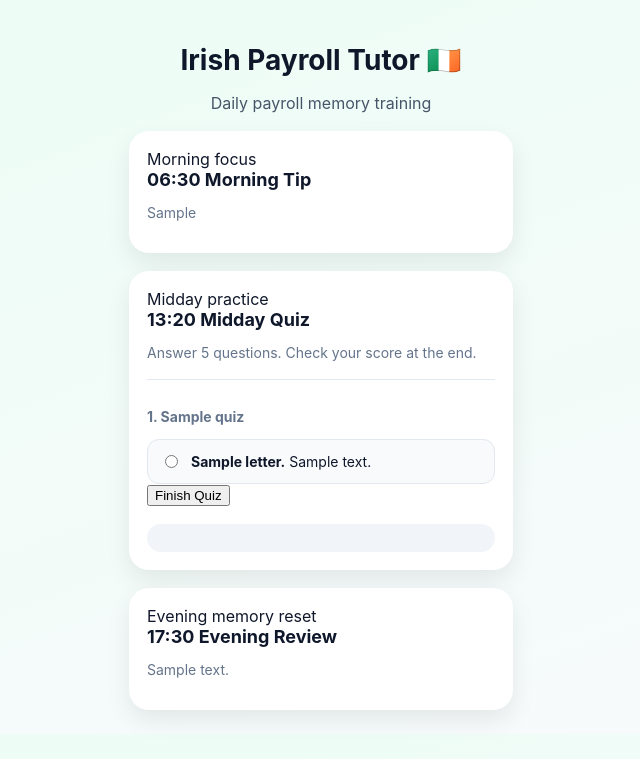
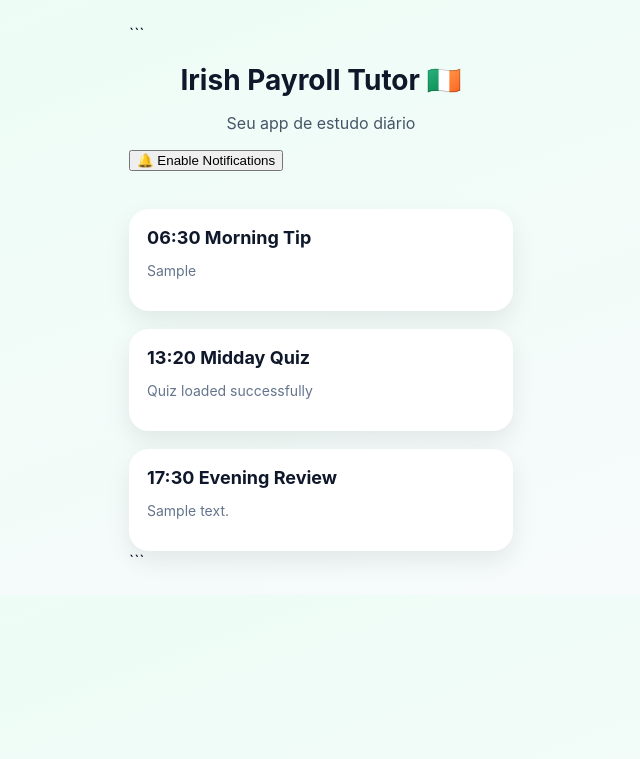
Before and after one commit to brunonfreitas/irish-payroll-tutor, a Flask app: template templates/index.html in a window 1280 px wide. Shown: the top 759 px of the page, without its empty margins (319-959 px from the left). Run offline with Flask 3, Linux system fonts and the light colour scheme; the template is opened without the code that fills it: most values are stand-ins (such as "Sample title", 1, 10 or a date in 2020); some libraries are stand-ins or nearby versions.

Commit message:
add notification button

````diff
--- a/templates/index.html
+++ b/templates/index.html
@@ -1,146 +1,73 @@
 <!DOCTYPE html>
+
 <html lang="en">
 <head>
   <meta charset="UTF-8" />
-  <meta name="viewport" content="width=device-width, initial-scale=1.0" />
+  <meta name="viewport" content="width=device-width, initial-scale=1.0"/>
 
   <title>Irish Payroll Tutor</title>
 
-  <link rel="stylesheet" href="/static/style.css" />
+  <link rel="stylesheet" href="/static/style.css"/>
 
   <script src="https://cdn.onesignal.com/sdks/web/v16/OneSignalSDK.page.js" defer></script>
+
   <script>
     window.OneSignalDeferred = window.OneSignalDeferred || [];
     OneSignalDeferred.push(async function(OneSignal) {
       await OneSignal.init({
-        appId: "10b8a735-f31d-446a-8af0-bbb1fdd2b408",
-        promptOptions: {
-          slidedown: {
-            enabled: true
-          }
-        }
+        appId: "10b8a735-f31d-446a-8af0-bbb1fdd2b408"
       });
     });
+
+    function enableNotifications() {
+      OneSignalDeferred.push(function(OneSignal) {
+        OneSignal.showNativePrompt();
+      });
+    }
   </script>
+
 </head>
 
 <body>
   <main class="app">
 
-    <header class="app-header">
-      <h1>Irish Payroll Tutor 🇮🇪</h1>
-      <p>Daily payroll memory training</p>
-    </header>
+```
+<h1>Irish Payroll Tutor 🇮🇪</h1>
+<p>Seu app de estudo diário</p>
 
-    <section class="card routine-card" id="morning">
-      <div class="card-label">Morning focus</div>
-      <h2>06:30 Morning Tip</h2>
+<!-- BOTÃO NOVO -->
+<button onclick="enableNotifications()" style="margin-bottom:20px;">
+  🔔 Enable Notifications
+</button>
 
-      {% if morning_tip %}
-        <p class="study-text">{{ morning_tip }}</p>
-      {% else %}
-        <p class="study-text muted">Add Morning Tips inside your chapter .md file.</p>
-      {% endif %}
-    </section>
+<div class="card">
+  <h2>06:30 Morning Tip</h2>
+  {% if morning_tip %}
+    <p>{{ morning_tip }}</p>
+  {% else %}
+    <p>Add Morning Tips inside your chapter .md file.</p>
+  {% endif %}
+</div>
 
-    <section class="card routine-card" id="quiz">
-      <div class="card-label">Midday practice</div>
-      <h2>13:20 Midday Quiz</h2>
-      <p class="helper-text">Answer 5 questions. Check your score at the end.</p>
+<div class="card">
+  <h2>13:20 Midday Quiz</h2>
+  {% if quizzes %}
+    <p>Quiz loaded successfully</p>
+  {% else %}
+    <p>No quiz found in your .md file.</p>
+  {% endif %}
+</div>
 
-      {% if quizzes %}
-        <form id="quizForm">
-          {% for quiz in quizzes %}
-            {% set question_index = loop.index0 %}
-
-            <div class="quiz-question">
-              <p class="question-text">
-                <strong>{{ loop.index }}. {{ quiz.question }}</strong>
-              </p>
-
-              {% for option in quiz.options %}
-                <label class="option">
-                  <input
-                    type="radio"
-                    name="q{{ question_index }}"
-                    value="{{ option.letter }}"
-                    data-correct="{{ quiz.correct }}"
-                  >
-                  <span><strong>{{ option.letter }}.</strong> {{ option.text }}</span>
-                </label>
-              {% endfor %}
-            </div>
-          {% endfor %}
-
-          <button type="button" onclick="checkQuiz()">Finish Quiz</button>
-        </form>
-
-        <div id="quizResult" class="result"></div>
-      {% else %}
-        <p class="study-text muted">No quiz found in your .md file.</p>
-      {% endif %}
-    </section>
-
-    <section class="card routine-card" id="review">
-      <div class="card-label">Evening memory reset</div>
-      <h2>17:30 Evening Review</h2>
-
-      {% if evening_review %}
-        <p class="study-text">{{ evening_review }}</p>
-      {% else %}
-        <p class="study-text muted">Add Evening Reviews inside your chapter .md file.</p>
-      {% endif %}
-    </section>
+<div class="card">
+  <h2>17:30 Evening Review</h2>
+  {% if evening_review %}
+    <p>{{ evening_review }}</p>
+  {% else %}
+    <p>Add Evening Reviews inside your chapter .md file.</p>
+  {% endif %}
+</div>
+```
 
   </main>
-
-  <script>
-    function checkQuiz() {
-      const questions = document.querySelectorAll(".quiz-question");
-      let correct = 0;
-      let answered = 0;
-      let total = questions.length;
-
-      questions.forEach((question) => {
-        const selected = question.querySelector("input[type='radio']:checked");
-        const labels = question.querySelectorAll("label.option");
-
-        labels.forEach(label => {
-          label.classList.remove("correct", "wrong");
-        });
-
-        labels.forEach(label => {
-          const input = label.querySelector("input");
-          const correctLetter = input.dataset.correct;
-
-          if (input.value === correctLetter) {
-            label.classList.add("correct");
-          }
-        });
-
-        if (selected) {
-          answered++;
-
-          if (selected.value === selected.dataset.correct) {
-            correct++;
-          } else {
-            selected.parentElement.classList.add("wrong");
-          }
-        }
-      });
-
-      const wrong = answered - correct;
-      const unanswered = total - answered;
-      const percent = total > 0 ? Math.round((correct / total) * 100) : 0;
-
-      document.getElementById("quizResult").innerHTML = `
-        <h3>Quiz Result</h3>
-        <p><strong>Correct:</strong> ${correct}</p>
-        <p><strong>Wrong:</strong> ${wrong}</p>
-        <p><strong>Unanswered:</strong> ${unanswered}</p>
-        <p><strong>Score:</strong> ${percent}%</p>
-      `;
-    }
-  </script>
 </body>
 </html>
````
